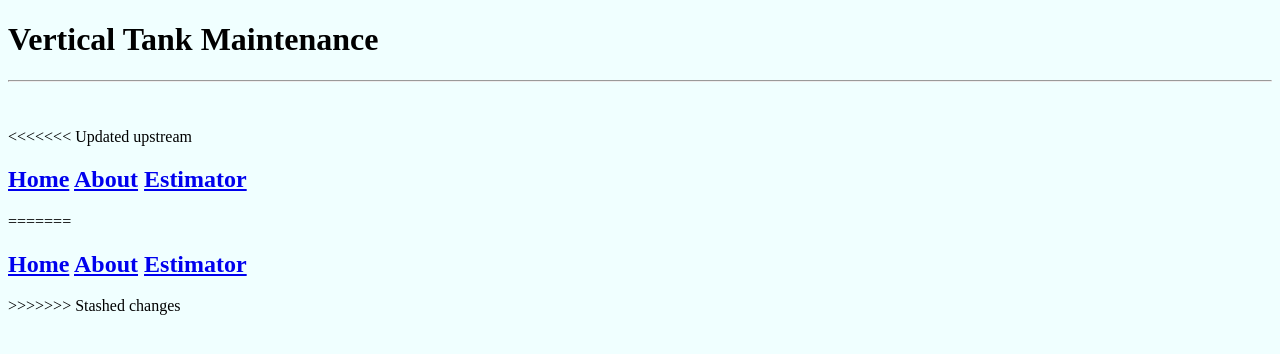
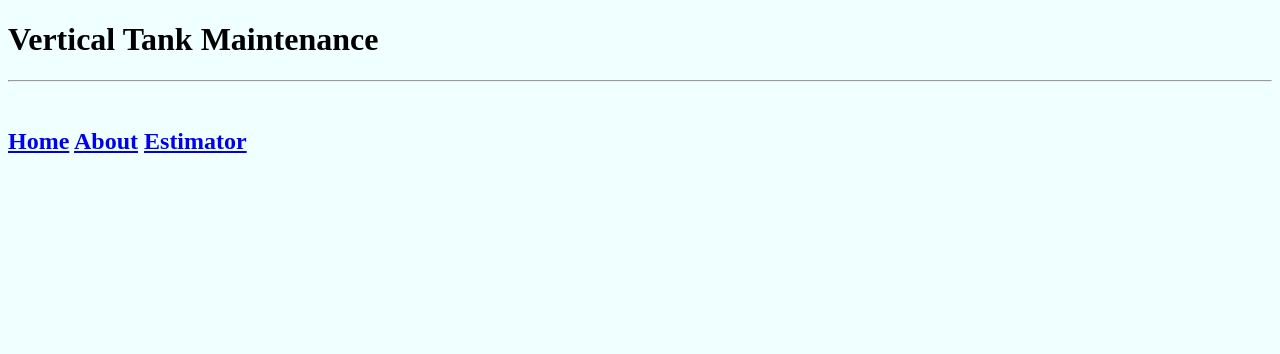
Before and after one commit to JackLemke/vtm_site, a Flask app: page / in a window 1280 px wide. Shown: the top 354 px of the page. Run offline with Flask 2, Linux system fonts and the light colour scheme.

Commit message:
updated base

```diff
--- a/templates/base.html
+++ b/templates/base.html
@@ -19,7 +19,7 @@
 
     </div>
 </body>
-<<<<<<< Updated upstream
+
 <div>
     <h2>
         <a href="https://vtmpython.azurewebsites.net/index">                               Home</a>
@@ -27,15 +27,3 @@
         <a href="https://vtmpython.azurewebsites.net/estimate">                              Estimator </a>
     </h2>
 </div>
-
-=======
-    <div>
-        <h2>
-            <a href="http://127.0.0.1:5000/index">                               Home</a>
-            <a href="http://127.0.0.1:5000/about"> About</a>
-            <a href="http://127.0.0.1:5000/estimate">                              Estimator </a>
-        </h2>
-    </div>
-
->>>>>>> Stashed changes
-</html>
```
